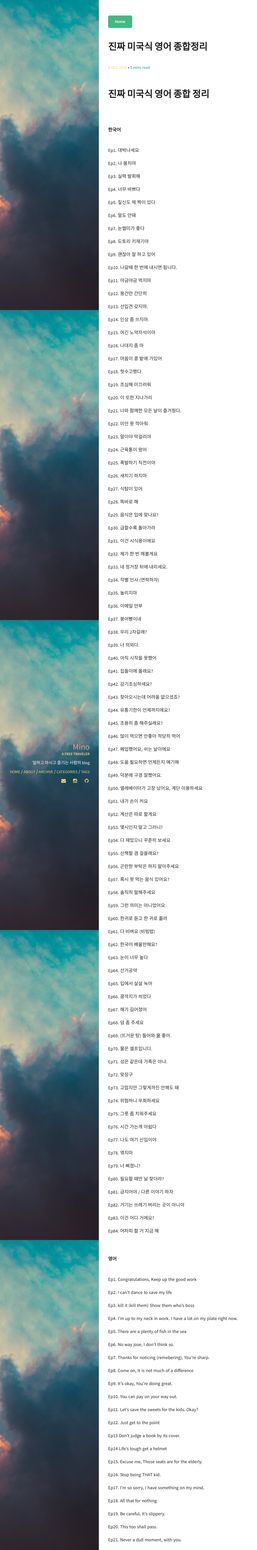
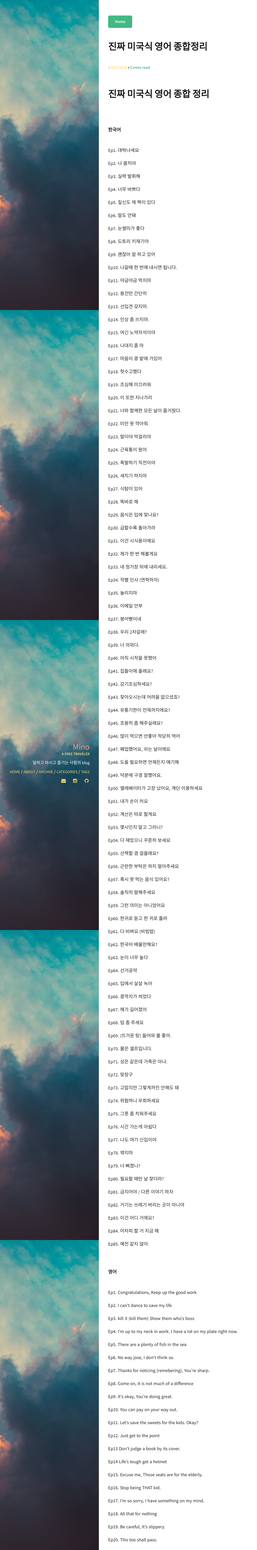
Before and after one commit to minoblog/minoblog.github.io, a Jekyll site: the page built from _posts/2018-10-06-Podcast-English-Total.md, in a window 1280 px wide. Shown: the whole page at 31% size, without its empty margins (0-832 px from the left). Built offline with Jekyll 4.4.1, drawn with Linux system fonts in a browser that asks for light colours.

Commit message:
Update and rename 2018-10-05-Podcast-English-Total.md to 2018-10-06-Podcast-English-Total.md

```diff
--- a/_posts/2018-10-05-Podcast-English-Total.md
+++ b/_posts/2018-10-06-Podcast-English-Total.md
@@ -182,6 +182,7 @@ Ep83. 이건 어디 거에요?
 
 Ep84. 어차피 할 거 지금 해
 
+Ep85. 예전 같지 않아
 
 <br>
 <br>
@@ -358,3 +359,5 @@ Ep82. Excuse me, You can't leave your garbage there.
 Ep83. Who makes this?
 
 Ep84. Might as well, Just get it done now.
+
+Ep85. That place isn't as good as used to be.
```
